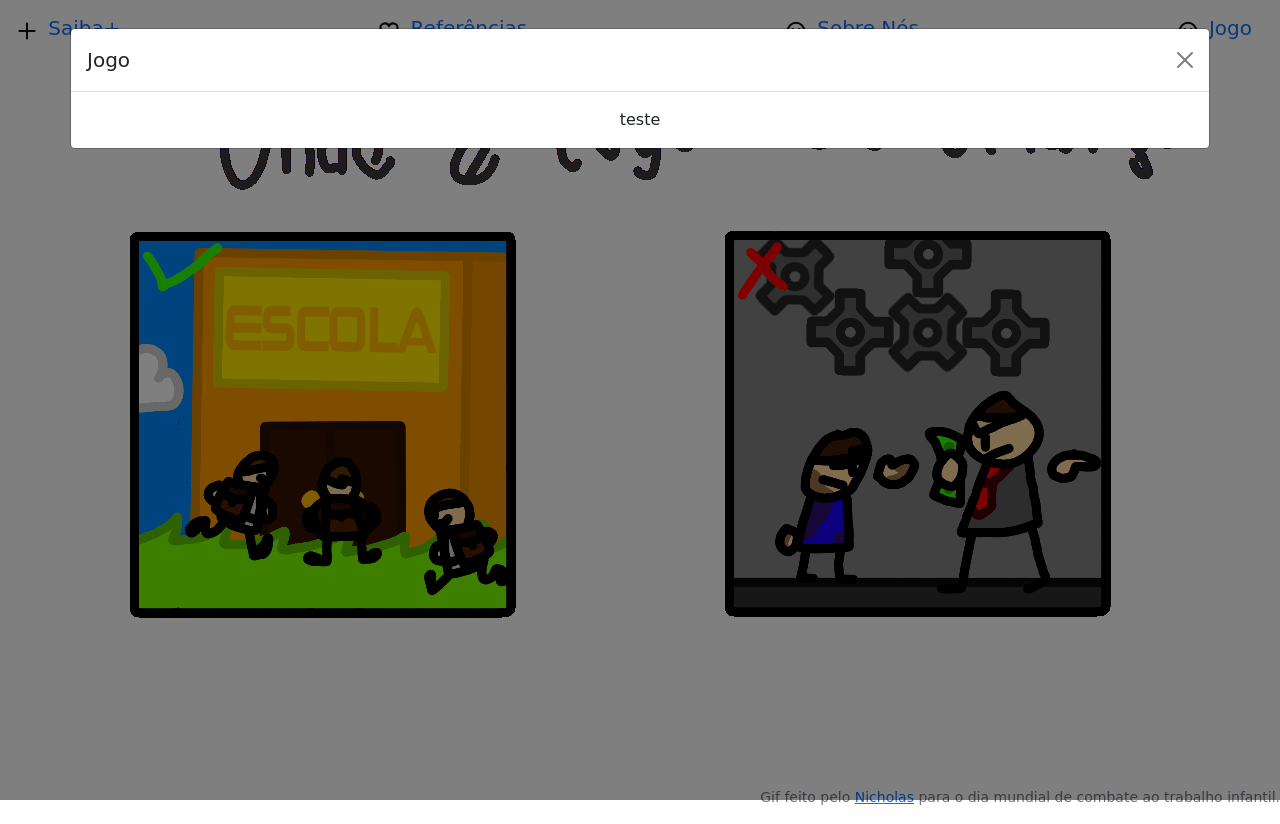
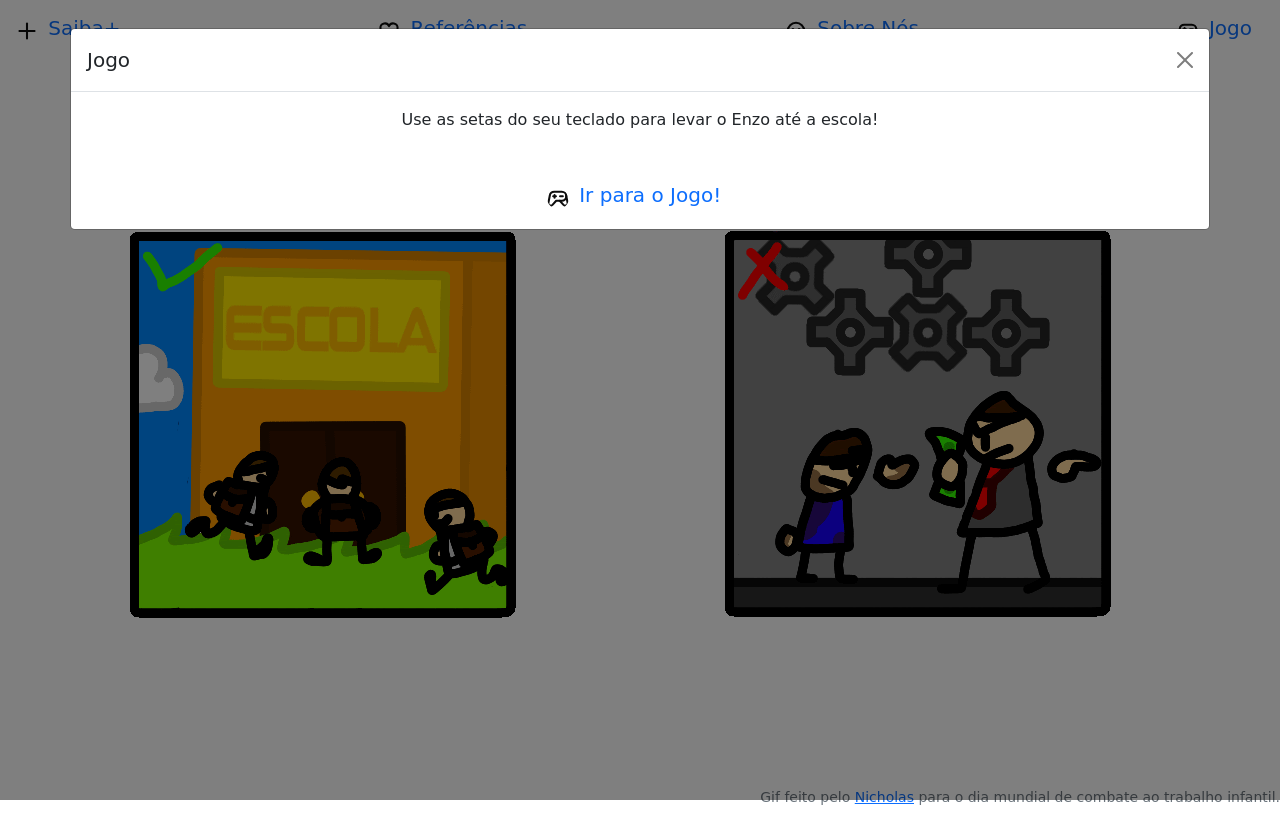
Before and after one commit to DeBaFig/site-nick-projeto, a plain HTML site: page index.html in a window 1280 px wide. Both pictures are taken after a click on the link "Jogo". Drawn offline with nearby package versions, Linux system fonts and the light colour scheme.

Commit message:
jogo incorporado

```diff
--- a/index.html
+++ b/index.html
@@ -28,7 +28,7 @@
                 <img src="content/img/SVG-icons/smiley-bold.svg" alt="" width="30" height="30" class="d-inline-block align-text-top rounded-circle p-1"> Sobre Nós
             </a>
             <a class="navbar-brand" data-bs-toggle="modal" data-bs-target="#jogoModal">
-                <img src="content/img/SVG-icons/smiley-bold.svg" alt="" width="30" height="30" class="d-inline-block align-text-top rounded-circle p-1"> Jogo
+                <img src="content/img/SVG-icons/game-controller-bold.svg" alt="" width="30" height="30" class="d-inline-block align-text-top rounded-circle p-1"> Jogo
             </a>
         </div>
     </nav>
@@ -170,8 +170,6 @@
                             <a href="https://phosphoricons.com/">Ícones do menu</a>
                         </div>
                         <div class="container col-6">
-                            <p>Texto usado para o saiba mais foi retirado do Blog da Rede SUAS:</p>
-                            <a href="http://blog.mds.gov.br/redesuas/12-de-junho-dia-mundial-contra-o-trabalho-infantil/#:~:text=O%20dia%2012%20de%20junho,infantil%20e%20de%20outras%20viola%C3%A7%C3%B5es.">Link para o site</a>
                         </div>
                     </div>
 
@@ -193,7 +191,10 @@
                     <button type="button" class="btn-close" data-bs-dismiss="modal" aria-label="Close"></button>
                 </div>
                 <div class="modal-body">
-                    teste
+                    Use as setas do seu teclado para levar o Enzo até a escola!<br><br><br>
+                    <a class="navbar-brand" href="jogo/jogo.html">
+                        <img src="content/img/SVG-icons/game-controller-bold.svg" alt="" width="30" height="30" class="d-inline-block align-text-top rounded-circle p-1"> Ir para o Jogo!
+                    </a>
                 </div>
 
             </div>
```
Also changed, not shown: content/img/SVG-icons/game-controller-bold.svg (added), jogo/img/valentina.png (deleted).
